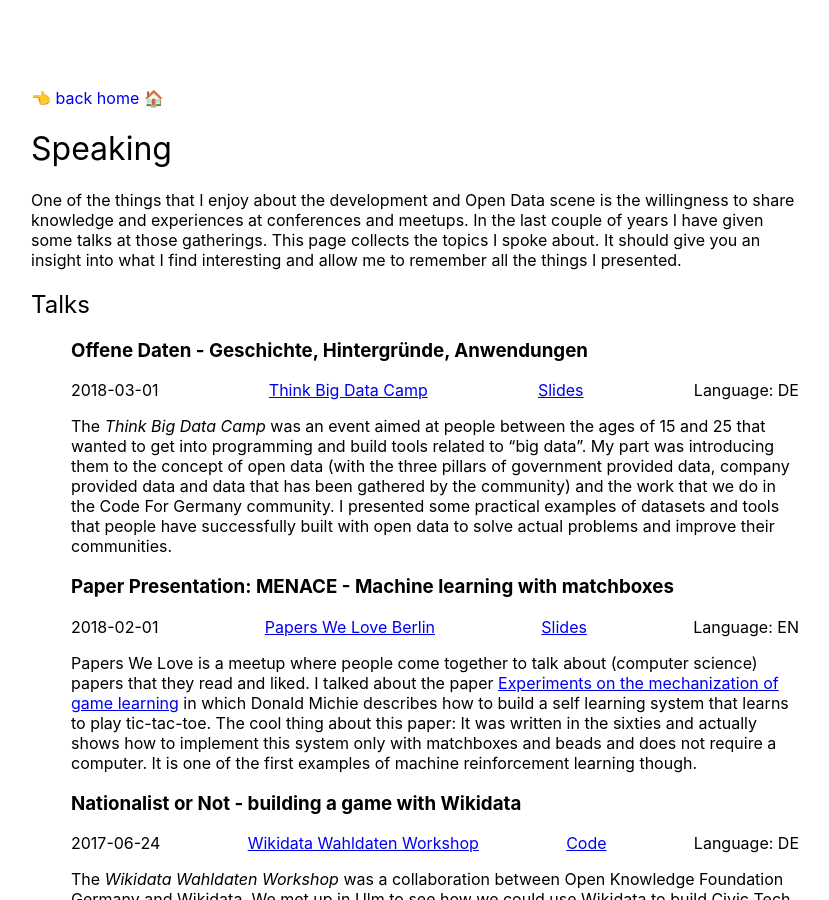
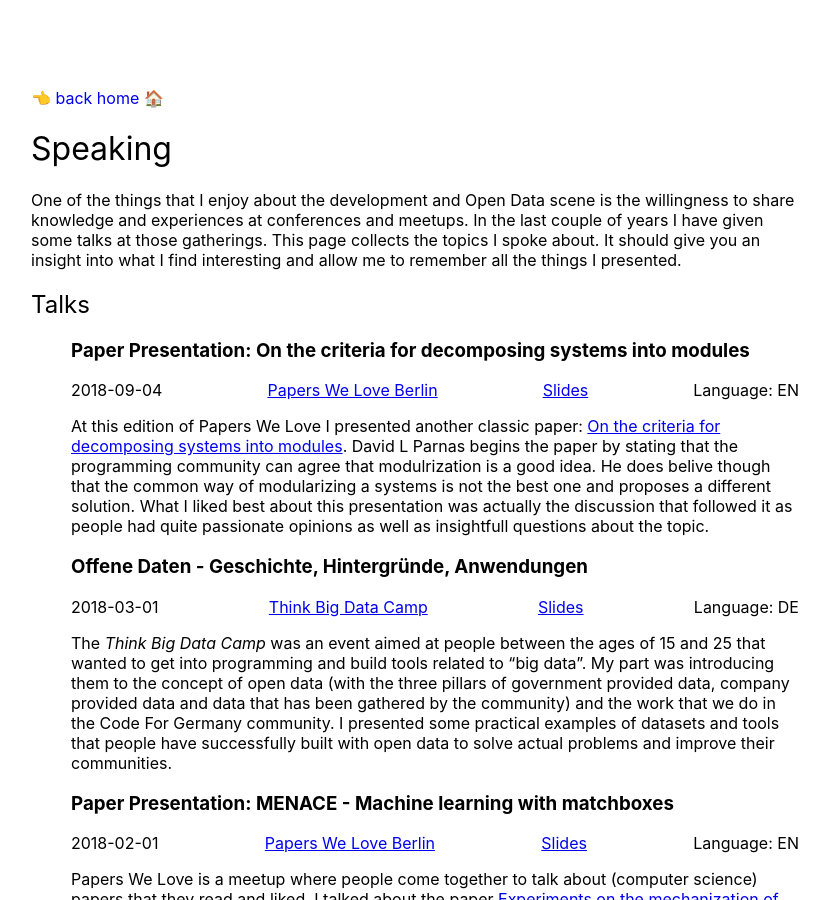
Before and after one commit to k-nut/website, a Jekyll site: the page built from speaking.md, in a window 1280 px wide and 900 px high. Shown: the whole window, without its empty margins (225-1054 px from the left). Built offline with Jekyll 4.4.1, drawn with Linux system fonts in a browser that asks for light colours.

Commit message:
add papers we love: Parnas

```diff
--- a/speaking.md
+++ b/speaking.md
@@ -3,6 +3,19 @@ title: Speaking 💬
 layout: default
 permalink: /speaking/
 talks:
+  - title: "Paper Presentation: On the criteria for decomposing systems into modules"
+    date: 2018-09-04
+    venue: >
+      [Papers We Love Berlin](https://www.meetup.com/de-DE/Papers-We-Love-Berlin/)
+    language: EN
+    slides: /static/Criteria-for-Modularization.pdf
+    description: >
+      At this edition of Papers We Love I presented another classic paper: [On the criteria for decomposing
+      systems into modules](https://www.win.tue.nl/~wstomv/edu/2ip30/references/criteria_for_modularization.pdf).
+      David L Parnas begins the paper by stating that the programming community can agree that modulrization is
+      a good idea. He does belive though that the common way of modularizing a systems is not the best one and proposes
+      a different solution. What I liked best about this presentation was actually the discussion that followed it
+      as people had quite passionate opinions as well as insightfull questions about the topic.
   - title: "Offene Daten - Geschichte, Hintergründe, Anwendungen"
     date: 2018-03-01
     venue: >
```
Also changed, not shown: 1 other file.
